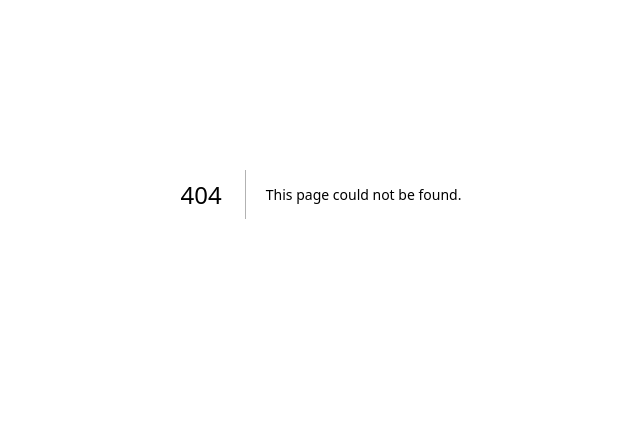
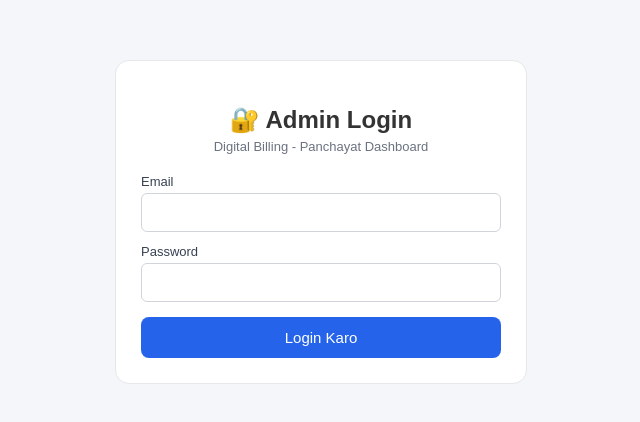
Before and after one commit to jay426647-coder/digital-billing, a Next.js app: page /login in a window 1280 px wide. Before the commit this address had no page. Shown: the part 206-628 px from the top of the page, without its empty margins (319-959 px from the left). Built offline with nearby package versions, Linux system fonts and the light colour scheme.

Commit message:
Create page.jsx

```diff
--- /dev/null
+++ b/app/login/page.jsx
@@ -0,0 +1,88 @@
+'use client';
+
+import { useState } from 'react';
+import { supabase } from '../../lib/supabaseClient';
+
+export default function LoginPage() {
+  const [email, setEmail] = useState('');
+  const [password, setPassword] = useState('');
+  const [error, setError] = useState('');
+  const [loading, setLoading] = useState(false);
+
+  async function handleLogin(e) {
+    e.preventDefault();
+    setError('');
+    setLoading(true);
+
+    const { error: loginError } = await supabase.auth.signInWithPassword({
+      email,
+      password,
+    });
+
+    if (loginError) {
+      setError('Email ya Password galat hai.');
+      setLoading(false);
+      return;
+    }
+
+    window.location.href = '/consumers';
+  }
+
+  return (
+    <div style={{ padding: '20px', fontFamily: 'sans-serif', backgroundColor: '#f4f6f9', minHeight: '100vh', display: 'flex', alignItems: 'center', justifyContent: 'center' }}>
+      <div style={{ background: '#fff', padding: '25px', borderRadius: '14px', border: '1px solid #e5e7eb', width: '100%', maxWidth: '360px' }}>
+        <h2 style={{ color: '#333', marginBottom: '5px', textAlign: 'center' }}>🔐 Admin Login</h2>
+        <p style={{ color: '#6b7280', fontSize: '13px', textAlign: 'center', marginTop: 0, marginBottom: '20px' }}>
+          Digital Billing - Panchayat Dashboard
+        </p>
+
+        <form onSubmit={handleLogin}>
+          <div style={{ marginBottom: '12px' }}>
+            <label style={{ fontSize: '13px', color: '#374151', display: 'block', marginBottom: '4px' }}>Email</label>
+            <input
+              type="email"
+              value={email}
+              onChange={(e) => setEmail(e.target.value)}
+              required
+              style={{ width: '100%', padding: '10px', borderRadius: '6px', border: '1px solid #d1d5db', boxSizing: 'border-box', fontSize: '15px' }}
+            />
+          </div>
+
+          <div style={{ marginBottom: '15px' }}>
+            <label style={{ fontSize: '13px', color: '#374151', display: 'block', marginBottom: '4px' }}>Password</label>
+            <input
+              type="password"
+              value={password}
+              onChange={(e) => setPassword(e.target.value)}
+              required
+              style={{ width: '100%', padding: '10px', borderRadius: '6px', border: '1px solid #d1d5db', boxSizing: 'border-box', fontSize: '15px' }}
+            />
+          </div>
+
+          {error && (
+            <div style={{ background: '#fff1f2', color: '#9f1239', padding: '10px', borderRadius: '8px', marginBottom: '15px', fontSize: '13px' }}>
+              {error}
+            </div>
+          )}
+
+          <button
+            type="submit"
+            disabled={loading}
+            style={{
+              background: loading ? '#9ca3af' : '#2563eb',
+              color: '#fff',
+              border: 'none',
+              padding: '12px',
+              borderRadius: '8px',
+              fontSize: '15px',
+              cursor: loading ? 'default' : 'pointer',
+              width: '100%',
+            }}
+          >
+            {loading ? 'Login ho raha hai...' : 'Login Karo'}
+          </button>
+        </form>
+      </div>
+    </div>
+  );
+}
```
